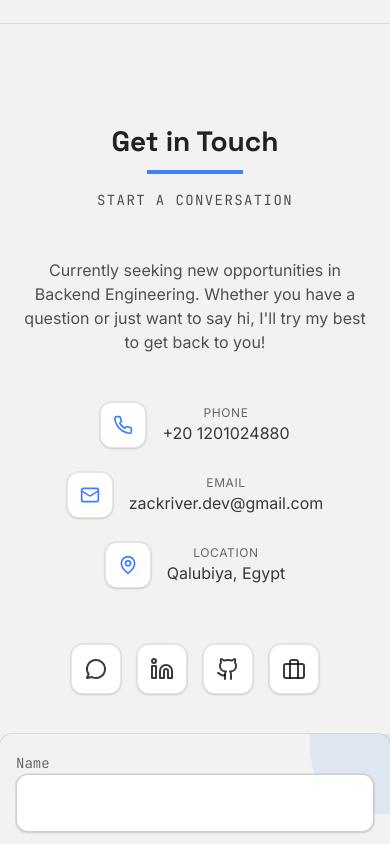
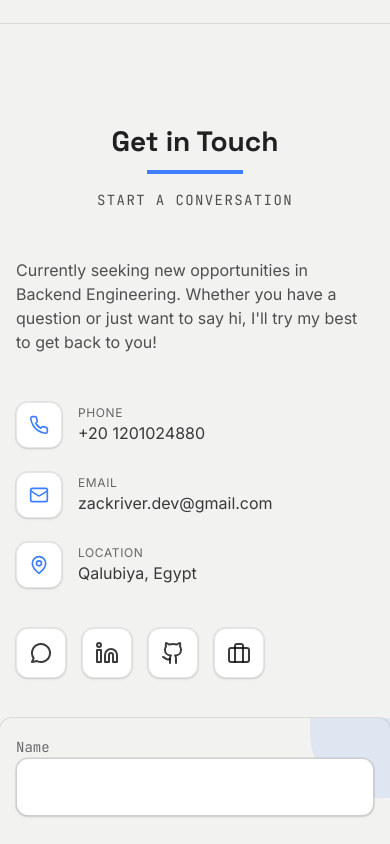
Before and after one commit to Zack-River/Portfolio, a React (Vite) app: page / in a window 390 px wide. Shown: the part 10680-11524 px from the top of the page. Built offline with nearby package versions, Linux system fonts and the light colour scheme.

Commit message:
style: align contact info to start on mobile

```diff
--- a/components/Contact.tsx
+++ b/components/Contact.tsx
@@ -81,8 +81,8 @@ const Contact: React.FC = () => {
       className="py-24 md:py-32 bg-canvas-light text-canvas-dark relative flex-1 flex flex-col justify-center"
     >
       <div className="max-w-7xl mx-auto md:px-12 lg:px-24 w-full">
-        <div className="grid grid-cols-1 lg:grid-cols-2 gap-10 lg:gap-16 items-stretch">
-          <div className="text-center md:text-left px-4 md:px-0 h-full">
+        <div className="grid grid-cols-1 lg:grid-cols-[1fr_420px] gap-10 lg:gap-16 items-start">
+          <div className="text-left px-4 md:px-0 h-full">
             <Reveal>
               <SectionHeader
                 title="Get in Touch"
@@ -101,7 +101,7 @@ const Contact: React.FC = () => {
 
             <div className="space-y-6">
               <Reveal delay={0.3}>
-                <div className="flex items-center justify-center md:justify-start space-x-4 mb-6">
+                <div className="flex items-center justify-start space-x-4 mb-6">
                   <div className="p-3 bg-white shadow-sm ring-1 ring-canvas-dark/5 border border-canvas-dark/10 rounded-xl text-electric">
                     <Phone size={20} />
                   </div>
@@ -120,7 +120,7 @@ const Contact: React.FC = () => {
               </Reveal>
 
               <Reveal delay={0.3}>
-                <div className="flex items-center justify-center md:justify-start space-x-4">
+                <div className="flex items-center justify-start space-x-4 mb-6">
                   <div className="p-3 bg-white shadow-sm ring-1 ring-canvas-dark/5 border border-canvas-dark/10 rounded-xl text-electric">
                     <Mail size={20} />
                   </div>
@@ -139,7 +139,7 @@ const Contact: React.FC = () => {
               </Reveal>
 
               <Reveal delay={0.4}>
-                <div className="flex items-center justify-center md:justify-start space-x-4">
+                <div className="flex items-center justify-start space-x-4 mb-6">
                   <div className="p-3 bg-white shadow-sm ring-1 ring-canvas-dark/5 border border-canvas-dark/10 rounded-xl text-electric">
                     <MapPin size={20} />
                   </div>
@@ -153,7 +153,7 @@ const Contact: React.FC = () => {
               </Reveal>
 
               <Reveal delay={0.5}>
-                <div className="flex items-center justify-center md:justify-start space-x-4 pt-8">
+                <div className="flex items-center justify-start space-x-4 pt-4">
                   <a
                     href={`https://wa.me/${PERSONAL_INFO.phone}`}
                     target="_blank"
```
